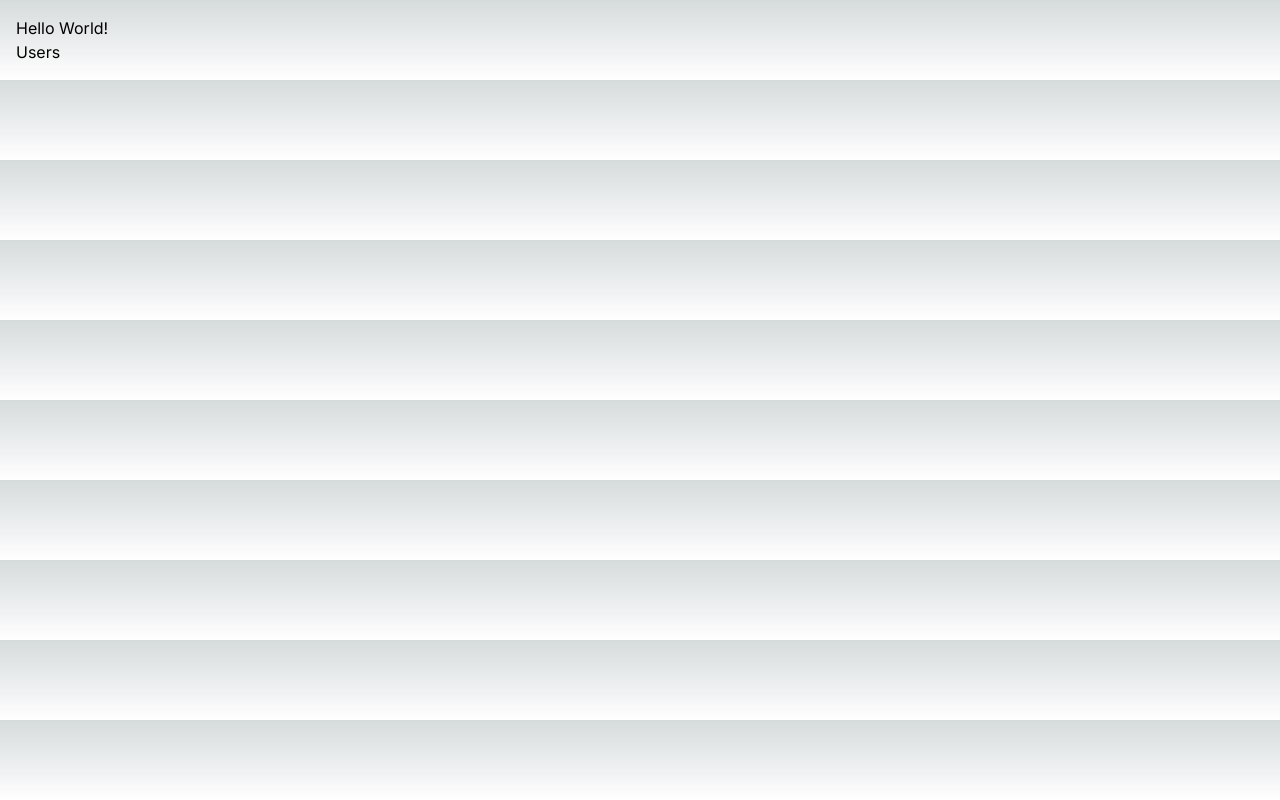
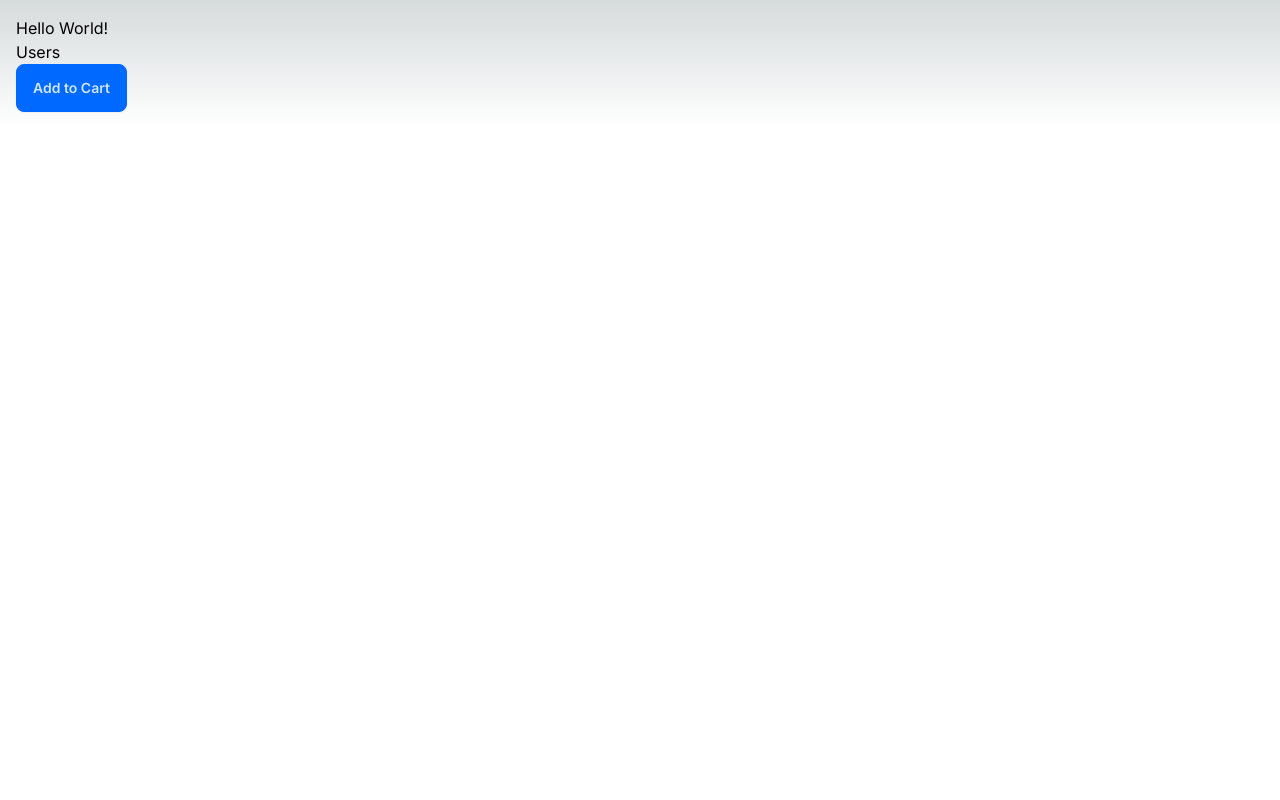
Before and after one commit to AlexandersProjects/fullstack-issue-tracker, a Next.js app: page / in a window 1280 px wide. Built offline with nearby package versions, Linux system fonts and the light colour scheme.

Commit message:
Implemented a users list (with fake data), also added DaisyUI to the project

```diff
--- /dev/null
+++ b/app/components/AddToCart.tsx
@@ -0,0 +1,13 @@
+'use client';
+import React from 'react'
+
+const AddToCart = () => {
+  return (
+    <div>
+        <button className='btn btn-primary' onClick={() => console.log('Click')}>Add to Cart</button>
+    </div>
+
+  )
+}
+
+export default AddToCart
--- /dev/null
+++ b/app/components/ProductCard.module.css
@@ -0,0 +1,4 @@
+.card {
+    padding: 1rem;
+    border: 1px solid #ccc;
+}
--- /dev/null
+++ b/app/components/ProductCard.tsx
@@ -0,0 +1,13 @@
+import React from 'react'
+import AddToCart from './AddToCart'
+import styles from "./ProductCard.module.css";
+
+const ProductCard = () => {
+  return (
+    <div>
+        <AddToCart/>
+    </div>
+  )
+}
+
+export default ProductCard
--- a/app/layout.tsx
+++ b/app/layout.tsx
@@ -15,7 +15,7 @@
   children: React.ReactNode
 }) {
   return (
-    <html lang="en">
+    <html lang="en" data-theme="cupcake">
       <body className={inter.className}>{children}</body>
     </html>
   )
--- a/app/page.tsx
+++ b/app/page.tsx
@@ -1,11 +1,13 @@
 import Image from 'next/image'
 import Link from 'next/link'
+import ProductCard from './components/ProductCard'
 
 export default function Home() {
   return (
     <main>
       <h1>Hello World!</h1>
       <Link href="/users">Users</Link>
+      <ProductCard />
     </main>
   )
 }
--- a/app/users/page.tsx
+++ b/app/users/page.tsx
@@ -1,8 +1,38 @@
+import { link } from 'fs';
 import React from 'react'
 
-const UsersPage = () => {
+interface User {
+    id: number;
+    name: string;
+    email: string;
+}
+
+const UsersPage = async () => {
+    const res = await fetch(
+        "https://jsonplaceholder.typicode.com/users",
+        { next: {revalidate: 10 }}
+    );
+    const users: User[] = await res.json();
+
   return (
-    <div>UsersPage</div>
+    <>
+        <h1>Users</h1>
+        {/* <p>{new Date().toLocaleTimeString()}</p> */}
+        <table className='table table-bordered'>
+            <thead>
+                <tr>
+                    <th>Name</th>
+                    <th>Email</th>
+                </tr>
+            </thead>
+            <tbody>
+                {users.map(user => <tr key={user.id}>
+                    <td>{user.name}</td>
+                    <td>{user.email}</td>
+                </tr>)}
+            </tbody>
+        </table>
+    </>
   )
 }
 
--- a/package.json
+++ b/package.json
@@ -21,5 +21,8 @@
     "react-dom": "18.2.0",
     "tailwindcss": "3.4.3",
     "typescript": "5.4.4"
+  },
+  "devDependencies": {
+    "daisyui": "^4.10.1"
   }
 }
--- a/tailwind.config.ts
+++ b/tailwind.config.ts
@@ -15,6 +15,9 @@
       },
     },
   },
-  plugins: [],
+  plugins: [require("daisyui")],
+  daisyui: {
+    themes: ["winter"],
+  },
 }
 export default config
```
Also changed, not shown: 1 other file (tests, documents, lock files or other folders).
